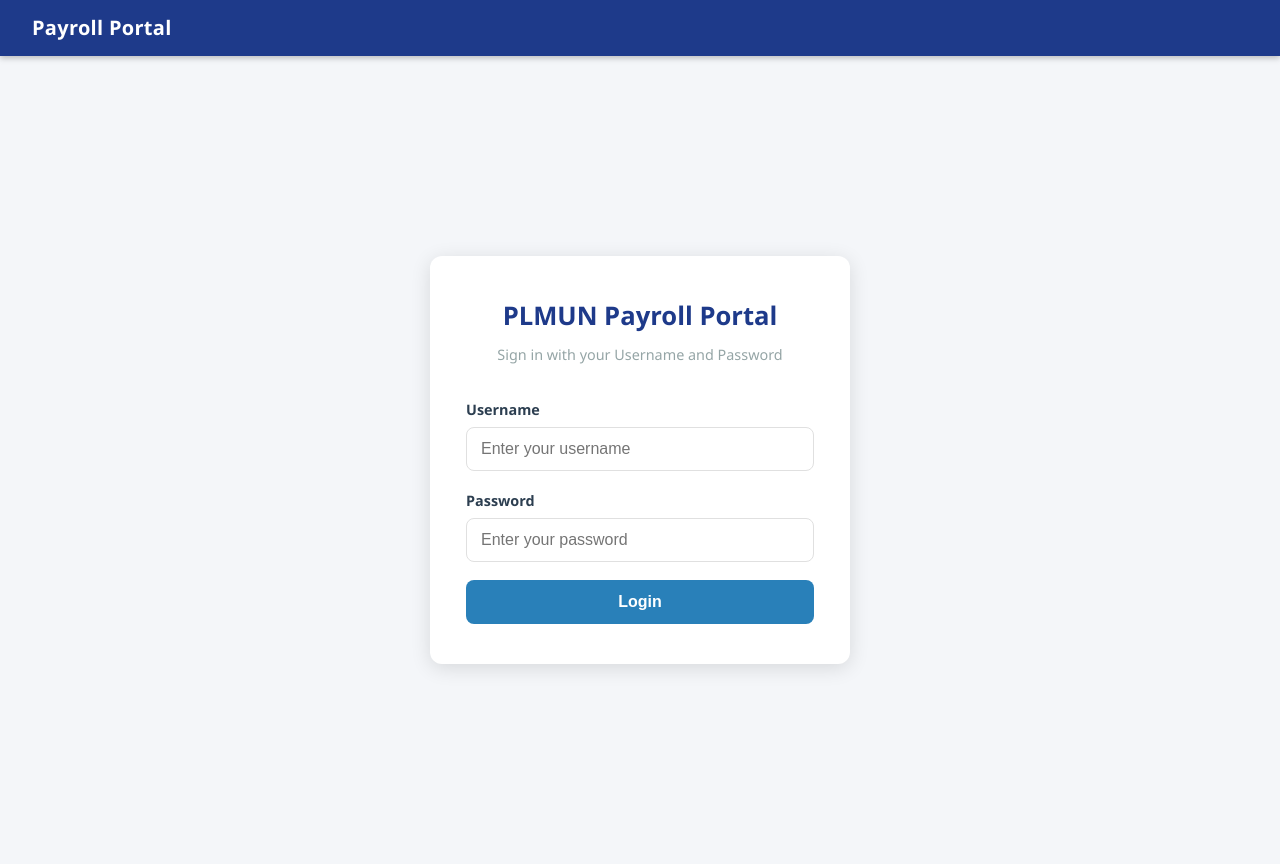
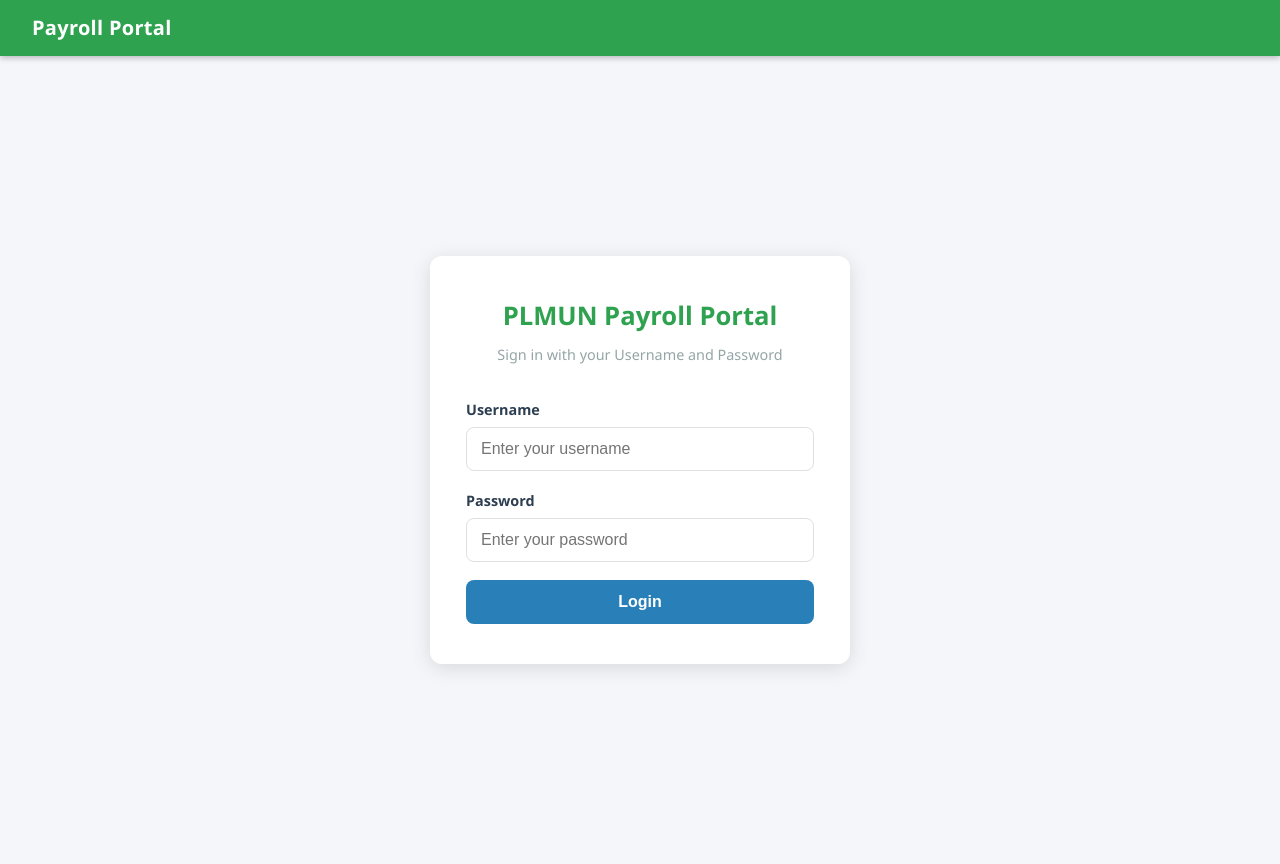
Before and after one commit to LagayaDan/Flask-Capstone, a Flask app: page / in a window 1280 px wide. Run offline with Flask 3, Linux system fonts and the light colour scheme.

Commit message:
Changes Primary color from Blue into Green

```diff
--- a/webapp/static/style.css
+++ b/webapp/static/style.css
@@ -1,5 +1,5 @@
 :root {
-    --primary: #1E3A8A;
+    --primary: #2FA250;
     --primary-light: #2980B9;
     --accent: #E67E22;
     --success: #27AE60;
```
